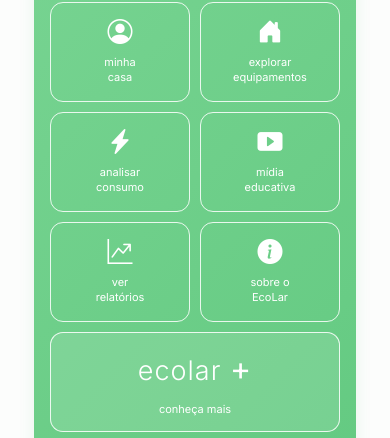
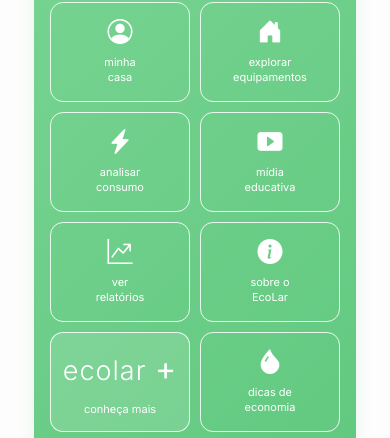
Before and after one commit to DevKaique-1/Ecolar_Projeto_html, a plain HTML site: page ecolar/index.html in a window 390 px wide. Shown: the part 1436-1874 px from the top of the page. Drawn offline with nearby package versions, Linux system fonts and the light colour scheme.

Commit message:
Correção do @media da parte explore do index e adicionando o icones em todas as páginas

```diff
--- a/ecolar/css/style.css
+++ b/ecolar/css/style.css
@@ -783,7 +783,9 @@ body {
     .botao-explorar {
         min-height: 100px;
     }
-
+    .botao-explorar-destaque{
+        grid-column: span 1;
+    }
     .rodape {
         margin-top: 45px;
         padding: 32px 22px 0;
--- a/ecolar/index.html
+++ b/ecolar/index.html
@@ -8,6 +8,7 @@
           content="EcoLar: acompanhe e simule o consumo de água e energia da sua residência.">
 
     <title>EcoLar | Consumo inteligente</title>
+    <link rel="icon" href="img/ecolar-logo-sem-tipagem.svg" type="image/svg+xml">
 
     <!-- Bootstrap -->
     <link href="https://cdn.jsdelivr.net/npm/bootstrap@5.3.8/dist/css/bootstrap.min.css" rel="stylesheet">
```
Also changed, not shown: ecolar/acessibilidade.html (+1 -0 lines), ecolar/casa.html (+1 -0 lines), ecolar/contato.html (+1 -1 lines), ecolar/equipamentos.html (+1 -0 lines), ecolar/galeria.html (+1 -0 lines), ecolar/impacto.html (+1 -1 lines), ecolar/midia.html (+1 -0 lines), ecolar/noticias.html (+1 -0 lines), ecolar/orcamento_hospedagem.html (+1 -0 lines), ecolar/projetos.html (+1 -0 lines), ecolar/sobre.html (+1 -0 lines).
